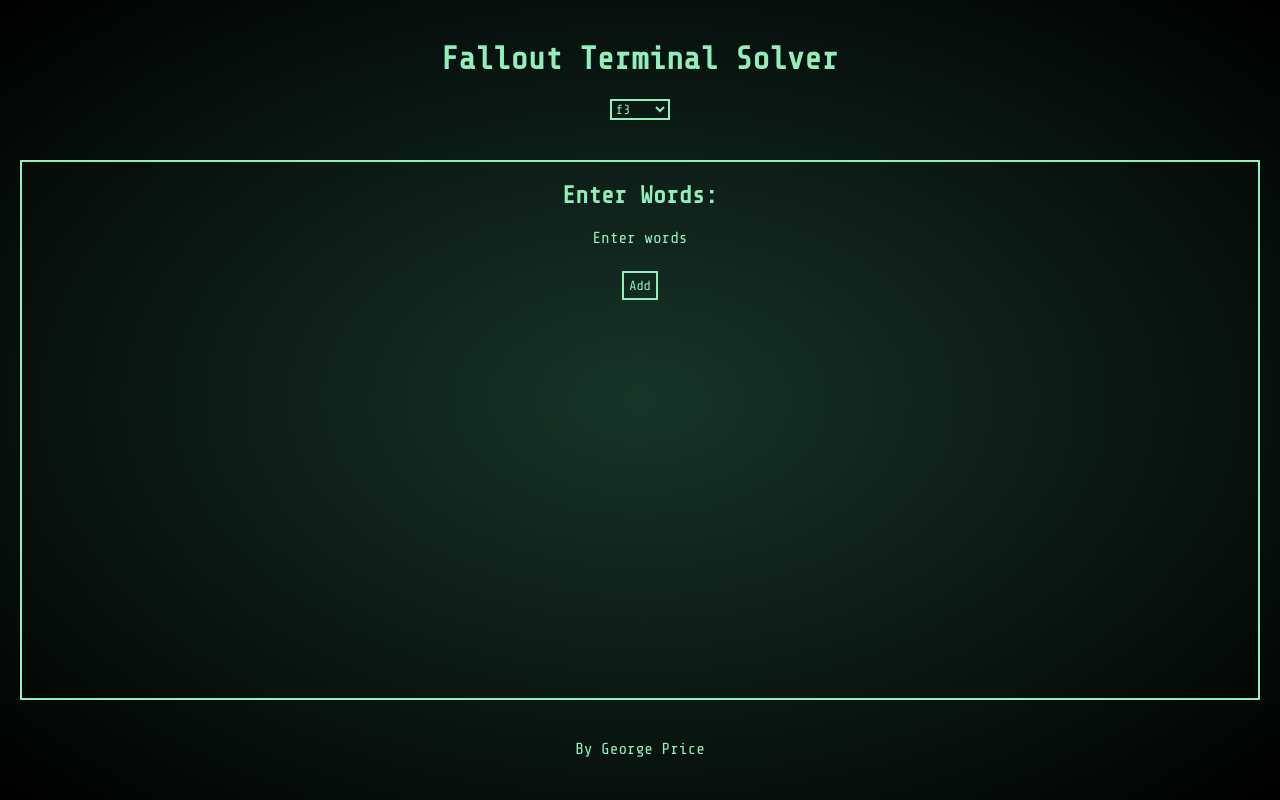
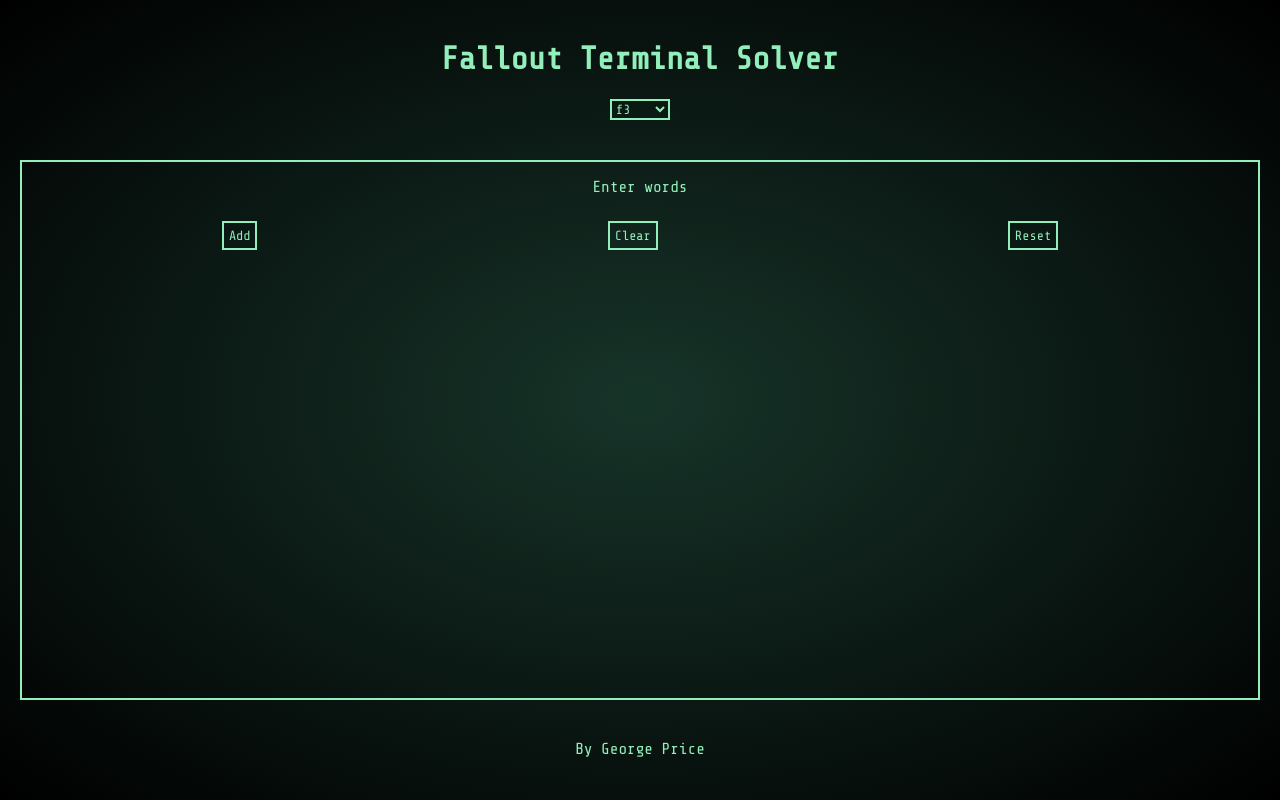
Before and after one commit to georgeprice/fts, a React (Vite) app: page / in a window 1280 px wide. Built offline with nearby package versions, Linux system fonts and the light colour scheme.

Commit message:
components in different folders, separating out entries component

```diff
--- a/src/App.js
+++ b/src/App.js
@@ -1,8 +1,8 @@
 import ReactDOM from "react-dom";
 import { useState } from "react";
-import ThemeContext from "./Theme";
-import Header from "./Header";
-import Entries from "./Entries";
+import ThemeContext from "./components/theme";
+import Header from "./components/header";
+import Entries from "./components/entries";
 
 const App = () => {
   const theme = useState("f3");
--- a/src/Utils.js
+++ /dev/null
@@ -1,10 +0,0 @@
-export function Difference(a, b) {
-  let total = 0;
-  for (let i = 0; i < a.length; i++) {
-    if (i >= b.length) {
-      return total;
-    }
-    total += a[i] !== b[i] ? 1 : 0;
-  }
-  return total;
-}
--- /dev/null
+++ b/src/components/entries/controls/index.js
@@ -0,0 +1,17 @@
+const Controls = ({ onAdd, onClear, onReset }) => {
+  return (
+    <div className="entry">
+      <button type="button" className="add" onClick={onAdd}>
+        Add
+      </button>
+      <button type="button" className="add" onClick={onClear}>
+        Clear
+      </button>
+      <button type="button" className="add" onClick={onReset}>
+        Reset
+      </button>
+    </div>
+  );
+};
+
+export default Controls;
--- a/src/Entries.js
+++ b/src/components/entries/index.js
@@ -1,6 +1,7 @@
-import Solve from "./Solve";
+import Solve from "../../util";
 import { useEffect, useState } from "react";
-import Entry from "./Entry";
+import Entry from "./entry";
+import Controls from "./controls";
 
 /**
  * decode unpacks the url search parameters from a raw string and converts them into an array of {word, matches} ready to be made into entries
@@ -83,7 +84,6 @@
   };
   return (
     <section>
-      <h1>Enter Words:</h1>
       {tutorial ? <p>{tutorial}</p> : null}
       {entries.map(({ word, matches }, i) => (
         <Entry
@@ -95,39 +95,13 @@
           state={solutions[word]}
         />
       ))}
-      <div className="entry">
-        <button
-          type="button"
-          className="add"
-          onClick={() => {
-            setEntries(entries.concat({ word: "", matches: -1 }));
-          }}
-        >
-          Add
-        </button>
-        {entries.length > 0 ? (
-          <button
-            type="button"
-            className="add"
-            onClick={() => {
-              setEntries([]);
-            }}
-          >
-            Clear
-          </button>
-        ) : null}
-        {entries.length > 0 ? (
-          <button
-            type="button"
-            className="add"
-            onClick={() => {
-              setEntries(entries.map(({ word }) => ({ word, matches: -1 })));
-            }}
-          >
-            Reset
-          </button>
-        ) : null}
-      </div>
+      <Controls
+        onAdd={() => setEntries(entries.concat({ word: "", matches: -1 }))}
+        onClear={() => setEntries([])}
+        onReset={() =>
+          setEntries(entries.map(({ word }) => ({ word, matches: -1 })))
+        }
+      />
     </section>
   );
 };
--- a/src/Header.js
+++ b/src/components/header/index.js
@@ -1,4 +1,4 @@
-import ThemeContext from "./Theme";
+import ThemeContext from "../theme";
 import { useContext } from "react";
 
 const THEMES = ["f3", "fnv", "blue", "white"];
--- a/src/Solve.js
+++ b/src/util/index.js
@@ -1,5 +1,3 @@
-import { Difference } from "./Utils";
-
 /**
  * Graph describes a set of interconnected nodes, with distances between them
  */
@@ -93,4 +91,15 @@
   return [possibles, total];
 };
 
+export const Difference = (a, b) => {
+  let total = 0;
+  for (let i = 0; i < a.length; i++) {
+    if (i >= b.length) {
+      return total;
+    }
+    total += a[i] !== b[i] ? 1 : 0;
+  }
+  return total;
+};
+
 export default Solve;
```
Also changed, not shown: src/index.html (+0 -10 lines), src/components/entries/entry/index.js (renamed from src/Entry.js), src/components/theme/index.js (renamed from src/Theme.js).
